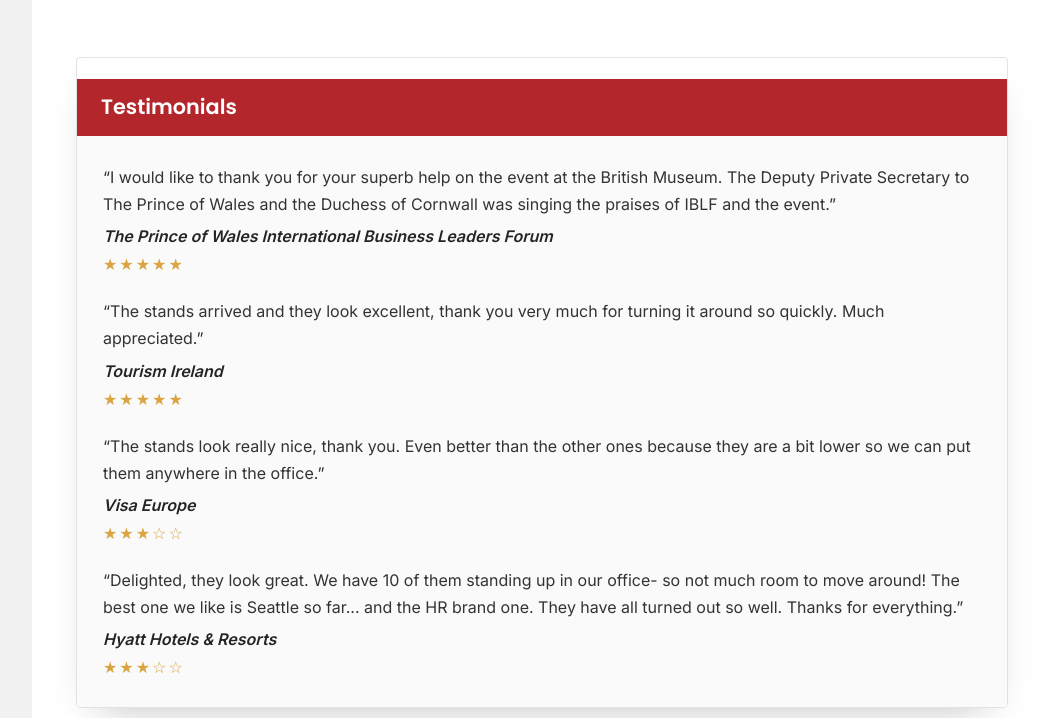
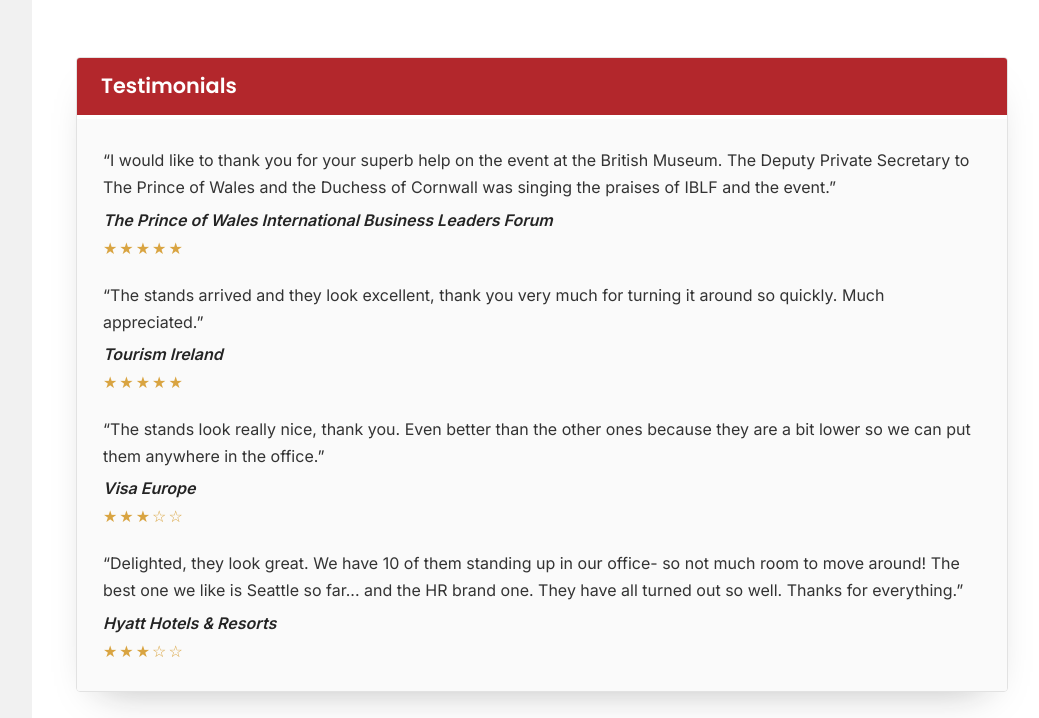
Before and after one commit to l-panther/efexacademy, an Astro site: page / in a window 1280 px wide. Shown: the part 1468-2186 px from the top of the page, without its empty margins (228-1267 px from the left). Built offline with nearby package versions, Linux system fonts and the light colour scheme; Astro itself is replaced by a stand-in of ours.

Commit message:
Update index.astro

```diff
--- a/src/pages/index.astro
+++ b/src/pages/index.astro
@@ -100,7 +100,7 @@ const testimonials = [
       </p>
 
       <div class="testimonial-panel">
-        <h2 class="head mb-0">Testimonials</h2>
+        <h2 class="head mt-0 mb-1">Testimonials</h2>
         <div class="body">
           {testimonials.map((t) => (
             <div class="testimonial-item">
```
